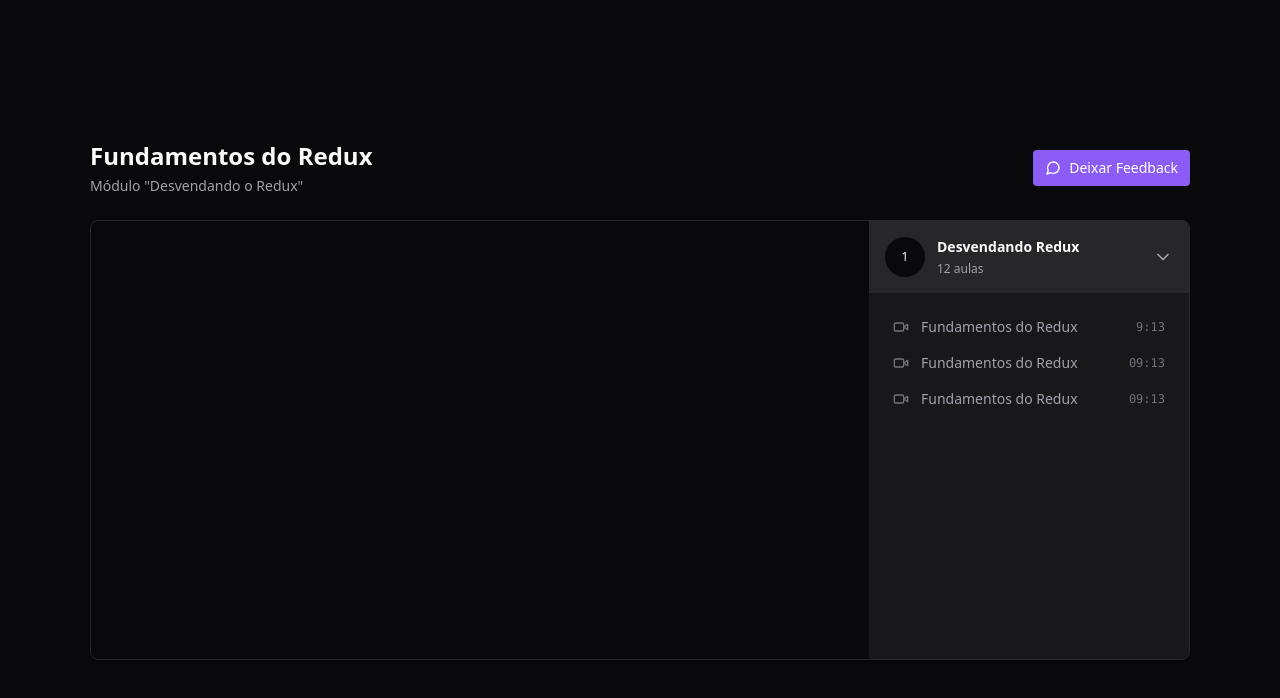
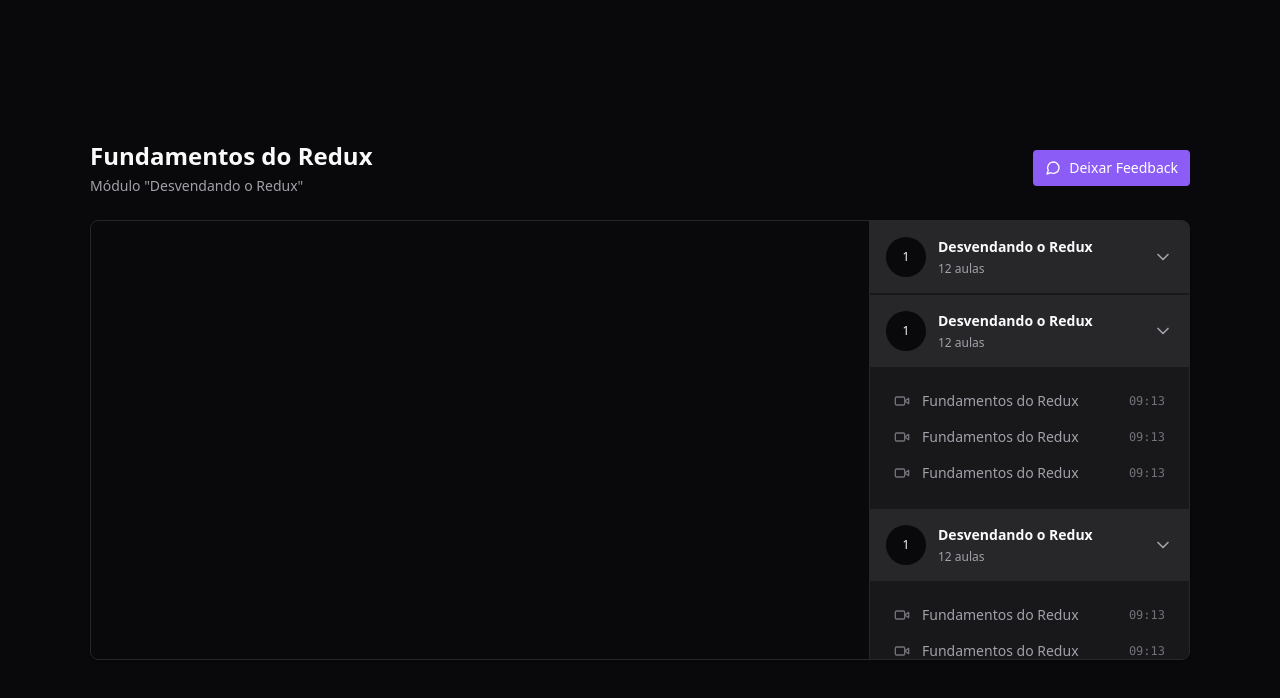
Before and after one commit to livimonte/redux-zustand, a React (Vite) app: page / in a window 1280 px wide. Shown: the top 698 px of the page. Built offline with nearby package versions, Linux system fonts and the light colour scheme.

Commit message:
feat: player scrollbar

```diff
--- a/src/pages/Player.tsx
+++ b/src/pages/Player.tsx
@@ -1,6 +1,6 @@
 import { ChevronDown, MessageCircle, Video } from 'lucide-react'
 import ReactPlayer from 'react-player'
-// import {} from ''
+
 export function Player() {
   return (
     <div className="h-screen bg-zinc-950 text-zinc-50 flex justify-center items-center">
@@ -18,18 +18,19 @@
           </button>
         </div>
 
-        <main className="relative flex overflow-hidden rounded-lg border border-zinc-800 bg-zinc-900 shadow">
+        <main className="relative flex overflow-hidden rounded-lg border border-zinc-800 bg-zinc-900 shadow pr-80">
           <div className="flex-1">
             <div className="w-full bg-zinc-950 aspect-video">
               <ReactPlayer
                 width="100%"
                 height="100%"
                 controls
-                url="https://www.youtube.com/watch?v=Jai8w6K_GnY"
+                url="https://www.youtube.com/watch?v=hdex1hj1dmk"
               />
             </div>
           </div>
-          <aside className="w-80 border-1 border-zinc-800 bg-zinc-900">
+
+          <aside className="w-80 absolute top-0 bottom-0 right-0 border-l divide-y-2 divide-zinc-900 border-zinc-800 bg-zinc-900 overflow-y-scroll scrollbar-thin scrollbar-track-zinc-950 scrollbar-thumb-zinc-800">
             <div>
               <button className="flex w-full items-center gap-3 bg-zinc-800 p-4">
                 <div className="flex h-10 w-10 rounded-full items-center justify-center bg-zinc-950 text-xs">
@@ -37,8 +38,23 @@
                 </div>
 
                 <div className="flex flex-col gap-1 text-left">
-                  <strong className="text-sm ">Desvendando Redux</strong>
-                  <span className="text-xs text-zinc-400"> 12 aulas</span>
+                  <strong className="text-sm">Desvendando o Redux</strong>
+                  <span className="text-xs text-zinc-400">12 aulas</span>
+                </div>
+
+                <ChevronDown className="w-5 h-5 ml-auto text-zinc-400" />
+              </button>
+            </div>
+
+            <div>
+              <button className="flex w-full items-center gap-3 bg-zinc-800 p-4">
+                <div className="flex h-10 w-10 rounded-full items-center justify-center bg-zinc-950 text-xs">
+                  1
+                </div>
+
+                <div className="flex flex-col gap-1 text-left">
+                  <strong className="text-sm">Desvendando o Redux</strong>
+                  <span className="text-xs text-zinc-400">12 aulas</span>
                 </div>
 
                 <ChevronDown className="w-5 h-5 ml-auto text-zinc-400" />
@@ -48,7 +64,109 @@
                 <button className="flex items-center gap-3 text-sm text-zinc-400">
                   <Video className="w-4 h-4 text-zinc-500" />
                   <span>Fundamentos do Redux</span>
-                  <span className="ml-auto font-mono text-xs text-zinc-500">9:13</span>
+                  <span className="ml-auto font-mono text-xs text-zinc-500">09:13</span>
+                </button>
+
+                <button className="flex items-center gap-3 text-sm text-zinc-400">
+                  <Video className="w-4 h-4 text-zinc-500" />
+                  <span>Fundamentos do Redux</span>
+                  <span className="ml-auto font-mono text-xs text-zinc-500">09:13</span>
+                </button>
+
+                <button className="flex items-center gap-3 text-sm text-zinc-400">
+                  <Video className="w-4 h-4 text-zinc-500" />
+                  <span>Fundamentos do Redux</span>
+                  <span className="ml-auto font-mono text-xs text-zinc-500">09:13</span>
+                </button>
+              </nav>
+            </div>
+            <div>
+              <button className="flex w-full items-center gap-3 bg-zinc-800 p-4">
+                <div className="flex h-10 w-10 rounded-full items-center justify-center bg-zinc-950 text-xs">
+                  1
+                </div>
+
+                <div className="flex flex-col gap-1 text-left">
+                  <strong className="text-sm">Desvendando o Redux</strong>
+                  <span className="text-xs text-zinc-400">12 aulas</span>
+                </div>
+
+                <ChevronDown className="w-5 h-5 ml-auto text-zinc-400" />
+              </button>
+
+              <nav className="relative flex flex-col gap-4 p-6">
+                <button className="flex items-center gap-3 text-sm text-zinc-400">
+                  <Video className="w-4 h-4 text-zinc-500" />
+                  <span>Fundamentos do Redux</span>
+                  <span className="ml-auto font-mono text-xs text-zinc-500">09:13</span>
+                </button>
+
+                <button className="flex items-center gap-3 text-sm text-zinc-400">
+                  <Video className="w-4 h-4 text-zinc-500" />
+                  <span>Fundamentos do Redux</span>
+                  <span className="ml-auto font-mono text-xs text-zinc-500">09:13</span>
+                </button>
+
+                <button className="flex items-center gap-3 text-sm text-zinc-400">
+                  <Video className="w-4 h-4 text-zinc-500" />
+                  <span>Fundamentos do Redux</span>
+                  <span className="ml-auto font-mono text-xs text-zinc-500">09:13</span>
+                </button>
+              </nav>
+            </div>
+            <div>
+              <button className="flex w-full items-center gap-3 bg-zinc-800 p-4">
+                <div className="flex h-10 w-10 rounded-full items-center justify-center bg-zinc-950 text-xs">
+                  1
+                </div>
+
+                <div className="flex flex-col gap-1 text-left">
+                  <strong className="text-sm">Desvendando o Redux</strong>
+                  <span className="text-xs text-zinc-400">12 aulas</span>
+                </div>
+
+                <ChevronDown className="w-5 h-5 ml-auto text-zinc-400" />
+              </button>
+
+              <nav className="relative flex flex-col gap-4 p-6">
+                <button className="flex items-center gap-3 text-sm text-zinc-400">
+                  <Video className="w-4 h-4 text-zinc-500" />
+                  <span>Fundamentos do Redux</span>
+                  <span className="ml-auto font-mono text-xs text-zinc-500">09:13</span>
+                </button>
+
+                <button className="flex items-center gap-3 text-sm text-zinc-400">
+                  <Video className="w-4 h-4 text-zinc-500" />
+                  <span>Fundamentos do Redux</span>
+                  <span className="ml-auto font-mono text-xs text-zinc-500">09:13</span>
+                </button>
+
+                <button className="flex items-center gap-3 text-sm text-zinc-400">
+                  <Video className="w-4 h-4 text-zinc-500" />
+                  <span>Fundamentos do Redux</span>
+                  <span className="ml-auto font-mono text-xs text-zinc-500">09:13</span>
+                </button>
+              </nav>
+            </div>
+            <div>
+              <button className="flex w-full items-center gap-3 bg-zinc-800 p-4">
+                <div className="flex h-10 w-10 rounded-full items-center justify-center bg-zinc-950 text-xs">
+                  1
+                </div>
+
+                <div className="flex flex-col gap-1 text-left">
+                  <strong className="text-sm">Desvendando o Redux</strong>
+                  <span className="text-xs text-zinc-400">12 aulas</span>
+                </div>
+
+                <ChevronDown className="w-5 h-5 ml-auto text-zinc-400" />
+              </button>
+
+              <nav className="relative flex flex-col gap-4 p-6">
+                <button className="flex items-center gap-3 text-sm text-zinc-400">
+                  <Video className="w-4 h-4 text-zinc-500" />
+                  <span>Fundamentos do Redux</span>
+                  <span className="ml-auto font-mono text-xs text-zinc-500">09:13</span>
                 </button>
 
                 <button className="flex items-center gap-3 text-sm text-zinc-400">
--- a/tailwind.config.js
+++ b/tailwind.config.js
@@ -4,5 +4,5 @@
   theme: {
     extend: {},
   },
-  plugins: [],
-};
+  plugins: [require('tailwind-scrollbar')],
+}
```
Also changed, not shown: 1 other file (tests, documents, lock files or other folders).
